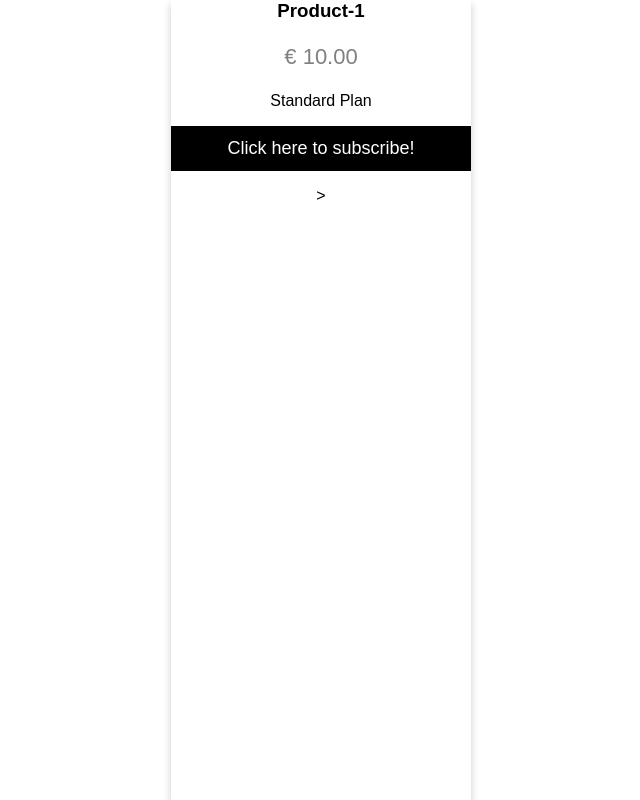
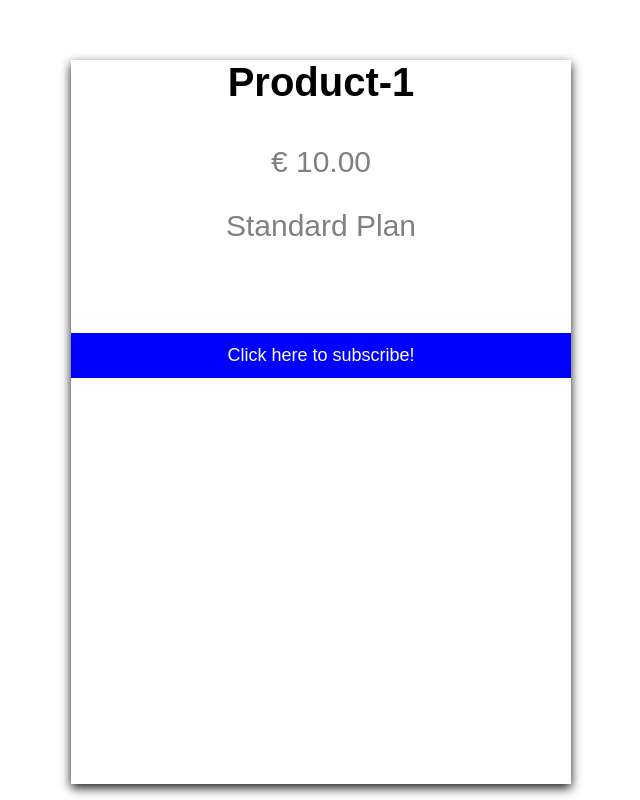
Before and after one commit to vipin-tech/Stripe-PaymentApp, a Django app: page / in a window 1280 px wide. Shown: the whole page, without its empty margins (319-959 px from the left). Run offline with Django 3.2, Linux system fonts and the light colour scheme.

Commit message:
Adding templates folder

```diff
--- a/MyWallStApp/subscription/paymentImpl.py
+++ b/MyWallStApp/subscription/paymentImpl.py
@@ -156,7 +156,6 @@ class StripePayment(PaymentImpl):
         LOG.info("Successfully updated the Subscription id={}".format(self.subscription_id))
         return ret_val
 
-
     def update_subscription_data_in_db(self, data):
         subscription_obj = Subscription.objects.get(pk=data.get('id'))
         subscription_obj.subscription_status = data.get('status')
--- a/MyWallStApp/templates/homepage/index.html
+++ b/MyWallStApp/templates/homepage/index.html
@@ -2,8 +2,9 @@
     <style type="text/css">
 
         .product {
-          box-shadow: 0 4px 8px 0 rgba(0, 0, 0, 0.2);
-          max-width: 300px;
+          box-shadow: 0 4px 10px 0 rgba(0, 0, 1, 0.9);
+          max-width: 500px;
+          margin-top:100px;
           margin: auto;
           text-align: center;
           font-family: arial;
@@ -11,27 +12,33 @@
 
         .price {
                   color: grey;
-                  font-size: 22px;
+                  margin-top:30px;
+                  font-size: 30px;
                 }
         .cls {
                   border: none;
                   outline: 0;
                   padding: 12px;
                   color: white;
-                  background-color: #000;
+                  margin-top:60px;
+                  background-color: blue;
                   text-align: center;
                   cursor: pointer;
                   width: 100%;
                   font-size: 18px;
                 }
+         .h3 {
+                font-size: 40px;
+                margin-top:60px;
+         }
     </style>
 
     <body class="product">
-    <h3>Product-1</h3>
+    <h3 class="h3">Product-1</h3>
     <p class="price">€ 10.00</p>
-    <p>Standard Plan</p>
+    <p class="price">Standard Plan</p>
     <form action = "payment" method = "GET">
         <input class="cls" type="submit" value="Click here to subscribe!">
     </form>
     </body>
-</html>>
+</html>
```
Also changed, not shown: 1 other file.
